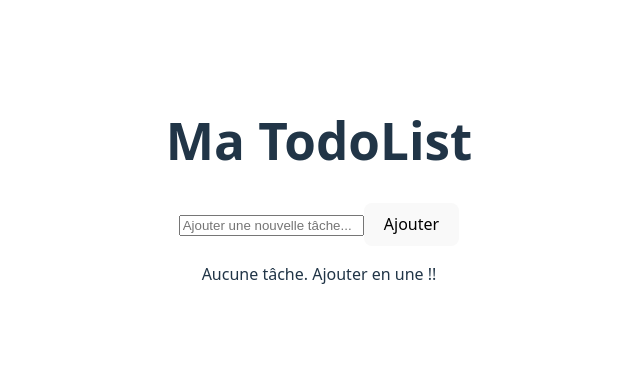
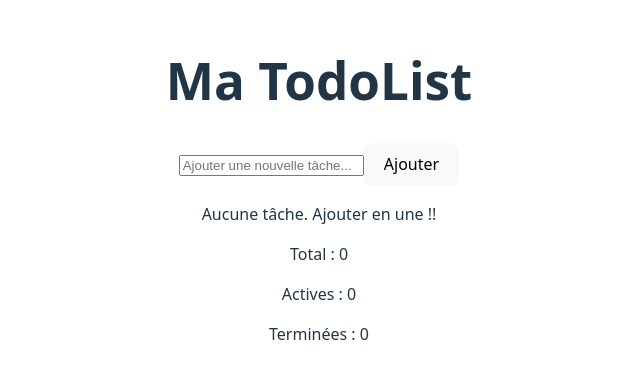
Before and after one commit to flaviemichel-laplateforme/todolist, a React (Vite) app: page / in a window 1280 px wide. Shown: the part 210-588 px from the top of the page, without its empty margins (321-961 px from the left). Built offline with nearby package versions, Linux system fonts and the light colour scheme.

Commit message:
feat: ajouter des statistiques de tâches dans le composant App

```diff
--- a/src/App.jsx
+++ b/src/App.jsx
@@ -37,7 +37,9 @@ function App() {
     setTodos(nouvelleListe);
   };
 
-
+  const nombreTotal = todos.length;
+  const nombresActives = todos.filter(t => !t.completed).length;
+  const nombresTerminees = todos.filter(t => t.completed).length;
 
   return (
     <div className='App'>
@@ -49,8 +51,16 @@ function App() {
         onToggle={toggleTodo}
         onSupprimer={supprimerTodo}
       />
+
+      <div className='stats'>
+        <p>Total : {nombreTotal} </p>
+        <p>Actives : {nombresActives} </p>
+        <p>Terminées : {nombresTerminees} </p>
+      </div>
     </div>
   );
+
+
 
 }
 
```
